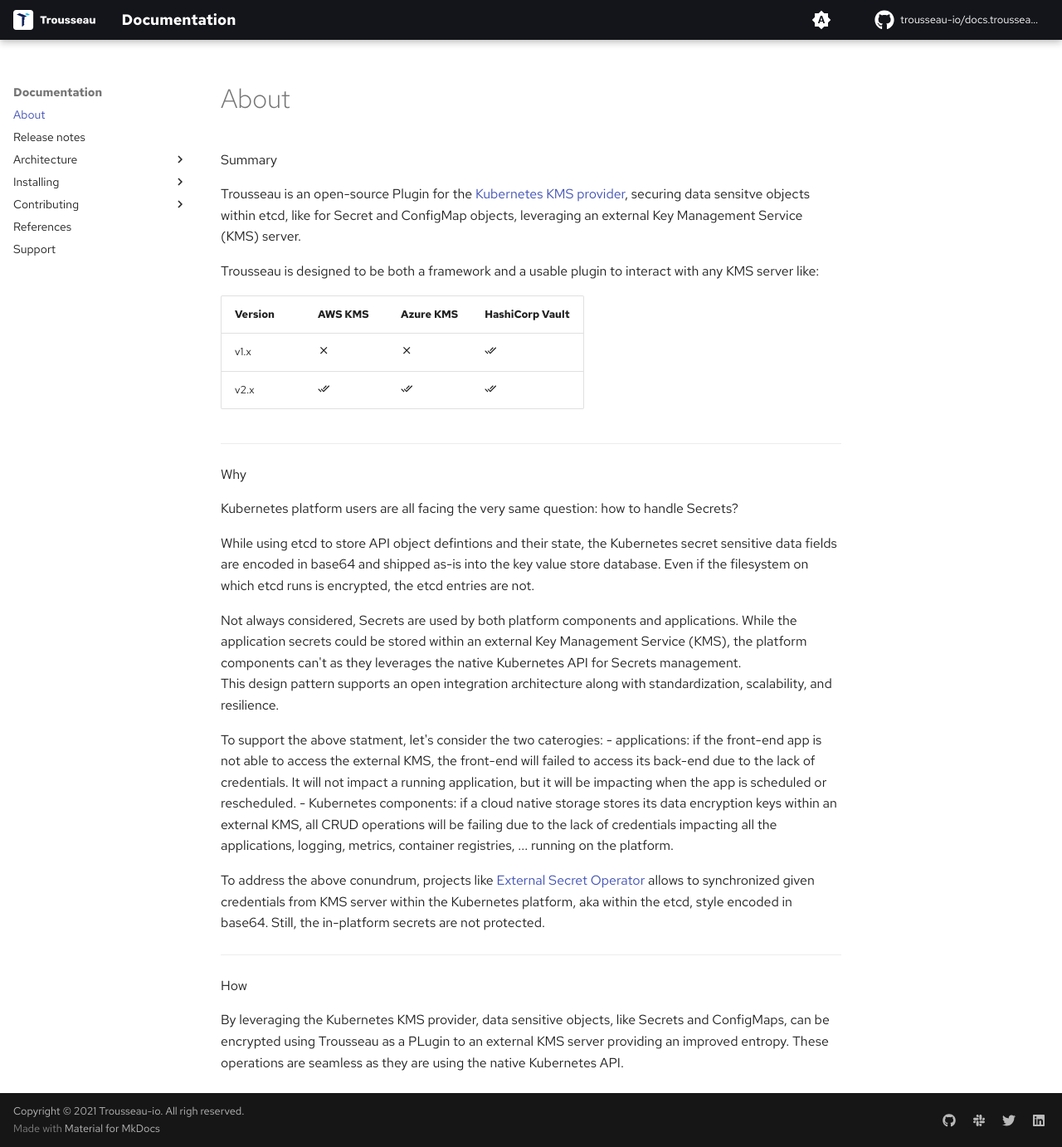
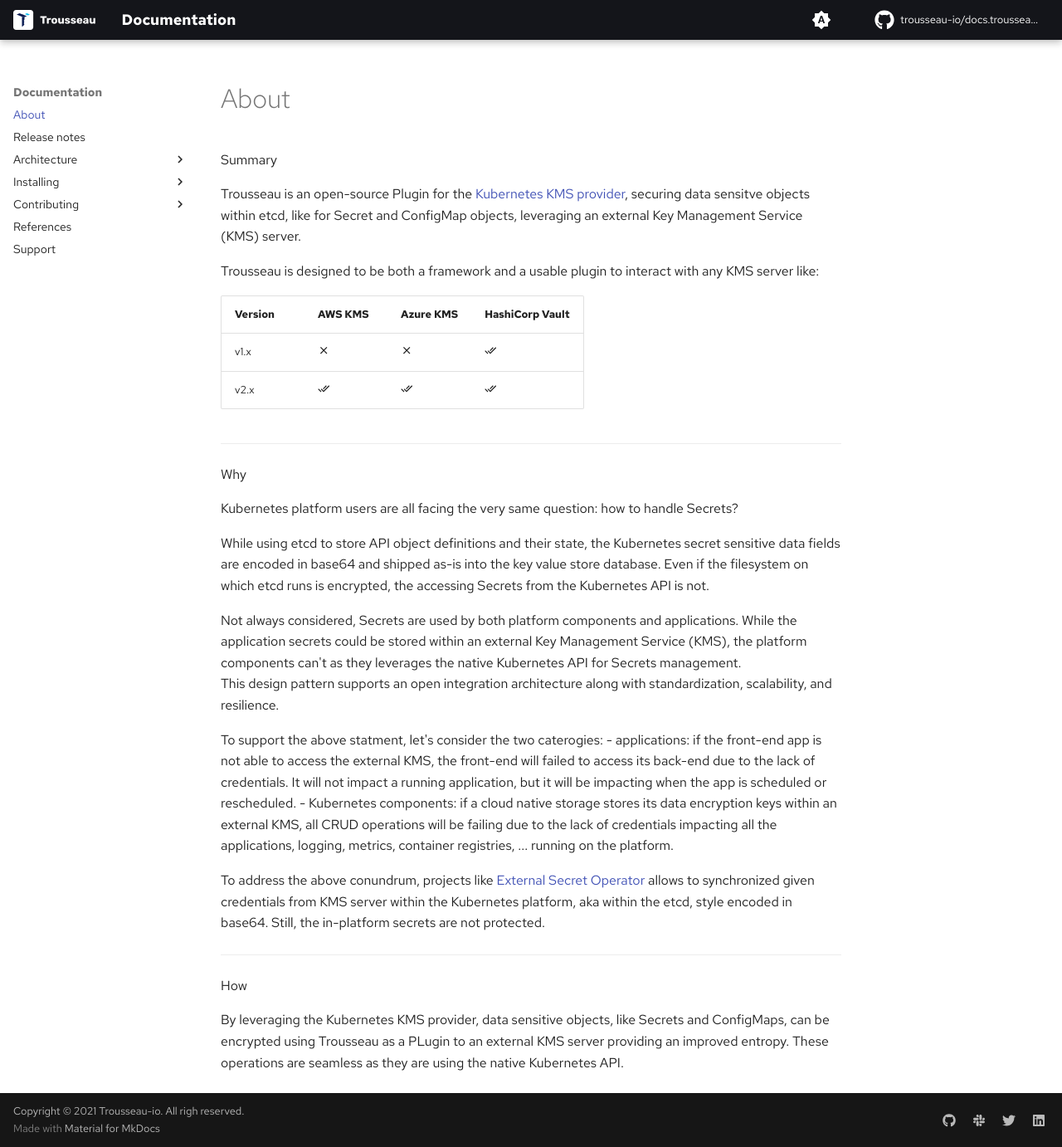
Before and after one commit to Trousseau-io/docs.trousseau.io, an MkDocs documentation site: the page built from docs/index.md, in a window 1280 px wide and 1382 px high. Shown: the whole window at 83% size. Built offline with MkDocs 1.6.1 and Material for MkDocs 9.7.7, drawn with Linux system fonts in a browser that asks for light colours; some web fonts are replaced; comment, search, counter and statistics services are not loaded.

Commit message:
Update index.md

```diff
--- a/docs/index.md
+++ b/docs/index.md
@@ -15,7 +15,7 @@
 
 Kubernetes platform users are all facing the very same question: how to handle Secrets?
 
-While using etcd to store API object defintions and their state, the Kubernetes secret sensitive data fields are encoded in base64 and shipped as-is into the key value store database. Even if the filesystem on which etcd runs is encrypted, the etcd entries are not.
+While using etcd to store API object definitions and their state, the Kubernetes secret sensitive data fields are encoded in base64 and shipped as-is into the key value store database. Even if the filesystem on which etcd runs is encrypted, the accessing Secrets from the Kubernetes API is not.
 
 Not always considered, Secrets are used by both platform components and applications. While the application secrets could be stored within an external Key Management Service (KMS), the platform components can't as they leverages the native Kubernetes API for Secrets management.
 This design pattern supports an open integration architecture along with standardization, scalability, and resilience.
```
